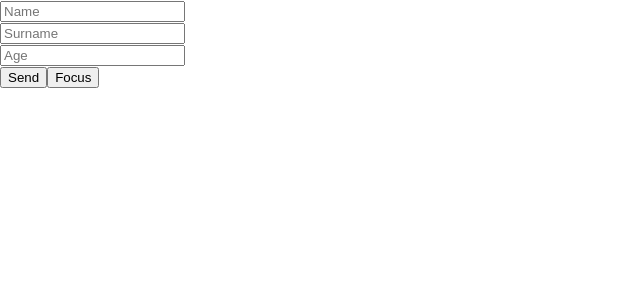
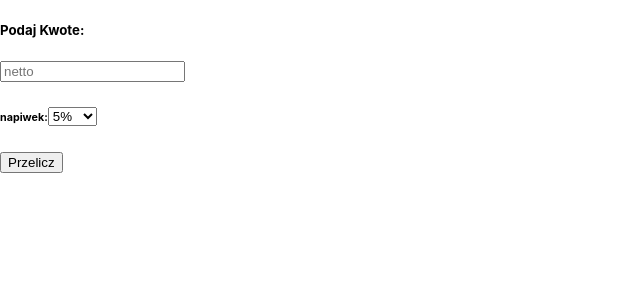
Before and after one commit to mateu52/week4zadania, a React (Create React App) app: page / in a window 1280 px wide. Shown: the top 300 px of the page, without its empty margins (0-640 px from the left). Built offline with nearby package versions, Linux system fonts and the light colour scheme.

Commit message:
zad.1 formularz komponent KLASOWY

```diff
--- a/src/Bild/Bild.js
+++ b/src/Bild/Bild.js
@@ -1,102 +1,45 @@
-import React ,{useState, useRef} from 'react';
+import React, { useState } from 'react';
 
-
-
- function useInput(initialValue=''){
-    const [value, setValue]=useState('');
-
-    const sendChange=(event)=>{
-        setValue(event.target.value);
-    };
-
-    return [value, sendChange];
-}
-
-function Bild(){
-
-    const [name, setName]=useInput('');
-    const [surname, setSurname]=useInput('');
-    const [age, setAge]=useInput('');
-    const surnameInput=useRef();
-
-    const sendClick=()=>console.log('React butt..');
-    const sendFocusClick=()=>{
-        surnameInput.current.focus();
-        surnameInput.current.value='Kowalski';
-        surnameInput.current.style.border='#f00 1px solid';
+class Bild extends React.Component {
+    state={
+        netto:0,
+        gratuity:0,
+        brutto:0
     }
-    const sendForm=(event)=>{
-        event.preventDefault();
+    sendNetto=(event)=>{
+        this.setState({netto:event.target.value});
     }
-
-    return(
-        <form onSubmit={ sendForm }>
-                <div>
-                    <input type="text" name="name" placeholder="Name" onChange={ setName } />
-                </div>
-                <div>
-                    <input type="text" ref={ surnameInput } name="surname" placeholder="Surname" onChange={ setSurname } />
-                </div>
-                <div>
-                    <input type="text" name="age" placeholder="Age" onChange={ setAge } />
-                </div>
-                <button type="submit" onClick={ sendClick }>Send</button>
-                <button type="submit" onClick={ sendFocusClick }>Focus</button>
-        </form>
-    );
-}
-
-
-
-/* class Bild extends React.Component{
-    state={
-        name:'',
-        surname:'',
-        age:''
-    }
-    constructor(props){
-        super(props);
-        this.supernameInput =React.createRef();
+    sendINput=(event)=>{
+        this.setState({gratuity:event.target.value});
     }
     sendForm=(event) =>{
         event.preventDefault();
     }
-    sendClick=(event)=>{
-        console.log("React bott...");
-
+    sendBrutto=(event)=>{
+        this.setState({brutto:(this.state.netto*this.state.gratuity).toFixed(2)})
     }
-    sendChange=(event)=>{
-        //const keyName= event.target.name;
-        this.setState({ [event.target.name ] : event.target.value});
+    render(){
+        return(
+            <div>
+                <form onSubmit={this.sendForm}>
+                    <div><h5>Podaj Kwote:</h5>
+                        <input type="number" name="netto" placeholder="netto" onClick={this.sendNetto}></input>
+                    </div>
+                    <div><h6>napiwek:
+                        <select  onClick={this.sendINput}>
+                            <option value='0.05' type="number" name="gratuity">5%</option>
+                            <option value='0.10' type="number" name="gratuity">10%</option>
+                            <option value='0.15' type="number" name="gratuity">15%</option>
+                            <option value='0.20' type="number" name="gratuity">20%</option>
+                        </select>
+                    </h6></div>
+                    <div>
+                        <button type="button" onClick={this.sendBrutto} name="brutto">Przelicz</button>
+                    </div>
+                </form>
+            </div>
+        )
     }
-    sendFocus=()=>{
-        this.supernameInput.current.focus();
-        this.supernameInput.current.value='Kowalski';
-        this.supernameInput.current.style.border= '#f00 1px solid';
-    }
-
-    render() {
-
-        return(
-            <form onSubmit={ this.sendForm }>
-                <div>
-                    <input type="text" name="name" placeholder="Name" onChange={ this.sendChange } />
-                </div>
-                <div>
-                    <input type="text" ref={this.supernameInput} name="surname" placeholder="Surname" onChange={ this.sendChange } />
-                </div>
-                <div>
-                    <input type="text" name="age" placeholder="Age" onChange={ this.sendChange } />
-                </div>
-                <button type="submit" onClick={ this.sendClick }>Send</button>
-                <button type="button" onClick={ this.sendFocus }>Focus</button>
-            </form>
-            );
-    }
-
 }
- */
-
-
 
 export default Bild;
```
Also changed, not shown: src/lekcjevideo.js (added, +102 -0 lines).
